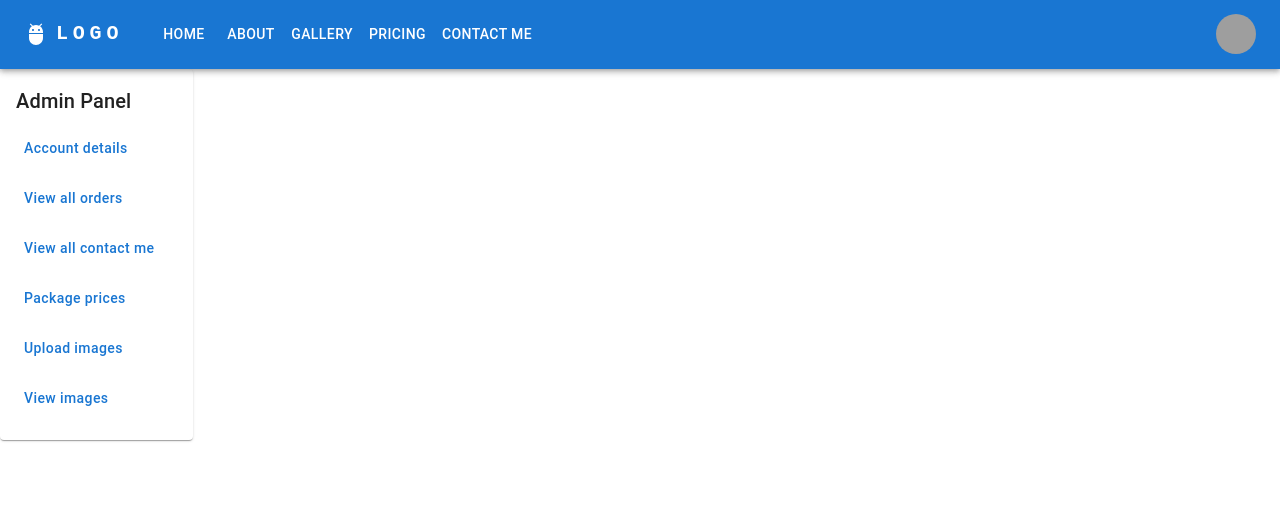
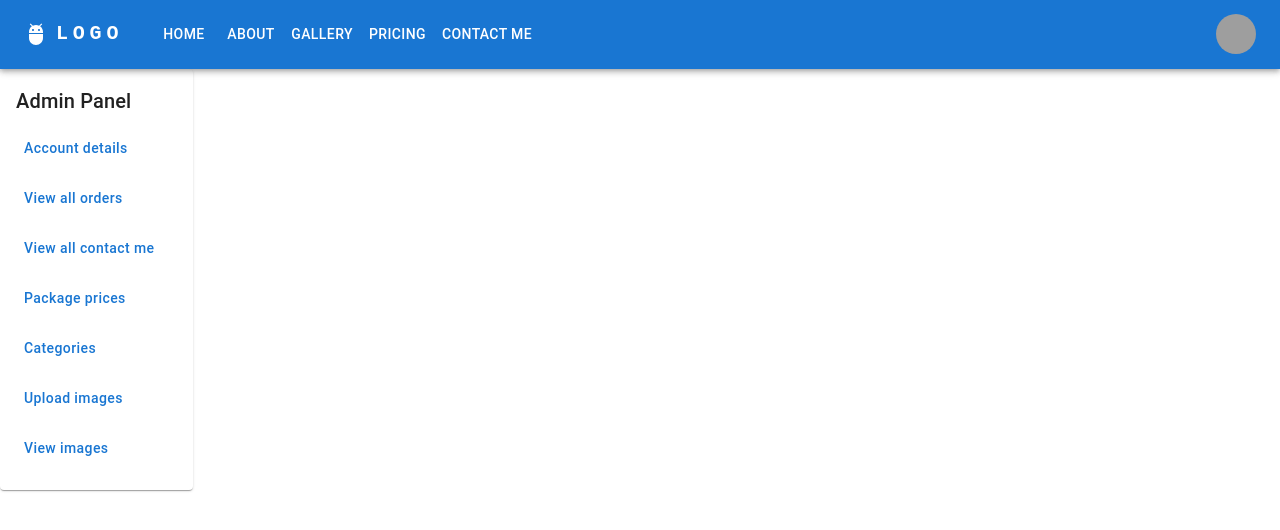
Before and after one commit to yehudacy/photography-site, a React (Create React App) app in the folder client/: page /admin in a window 1280 px wide. Shown: the top 530 px of the page. Built offline with nearby package versions, Linux system fonts and the light colour scheme; sample sign-in values are in the browser's storage; grey boxes are pictures that could not be loaded.

Commit message:
setup route and component

```diff
--- /dev/null
+++ b/client/src/components/CategoryManagement.js
@@ -0,0 +1,7 @@
+const CategoryManagement = () => {
+    //link to a library that is passible to hl=ep me with the images
+    //https://www.npmjs.com/package/mui-image?activeTab=readme
+    return <h1>Category Management</h1>
+}
+
+export default CategoryManagement;
--- a/client/src/pages/AdminDashboard.js
+++ b/client/src/pages/AdminDashboard.js
@@ -8,6 +8,7 @@ import AccountDetails from "../components/AccountDetails";
 import { useNavigate } from "react-router-dom";
 import { useUser } from "../hooks/useUser";
 import PackagePrices from "./PackagePrices";
+import CategoryManagement from "../components/CategoryManagement";
 
 const AdminDashboard = () => {
   const navigate = useNavigate();
@@ -83,6 +84,15 @@ const AdminDashboard = () => {
           </Button>
           <Button
             fullWidth
+            onClick={() => setComponentToRender("categories")}
+            style={buttonStyle}
+            color="primary"
+            sx={btnTextAlignment}
+          >
+            Categories
+          </Button>
+          <Button
+            fullWidth
             onClick={() => setComponentToRender("upload")}
             style={buttonStyle}
             color="primary"
@@ -107,6 +117,7 @@ const AdminDashboard = () => {
       {componentToRender === "upload" && <ImageUploadForm />}
       {componentToRender === "viewImg" && <AdminImagesGallery />}
       {componentToRender === "pricing" && <PackagePrices />}
+      {componentToRender === "categories" && <CategoryManagement />}
     </Grid>
   );
 };
```
Also changed, not shown: 2 other files (tests, documents, lock files or other folders).
